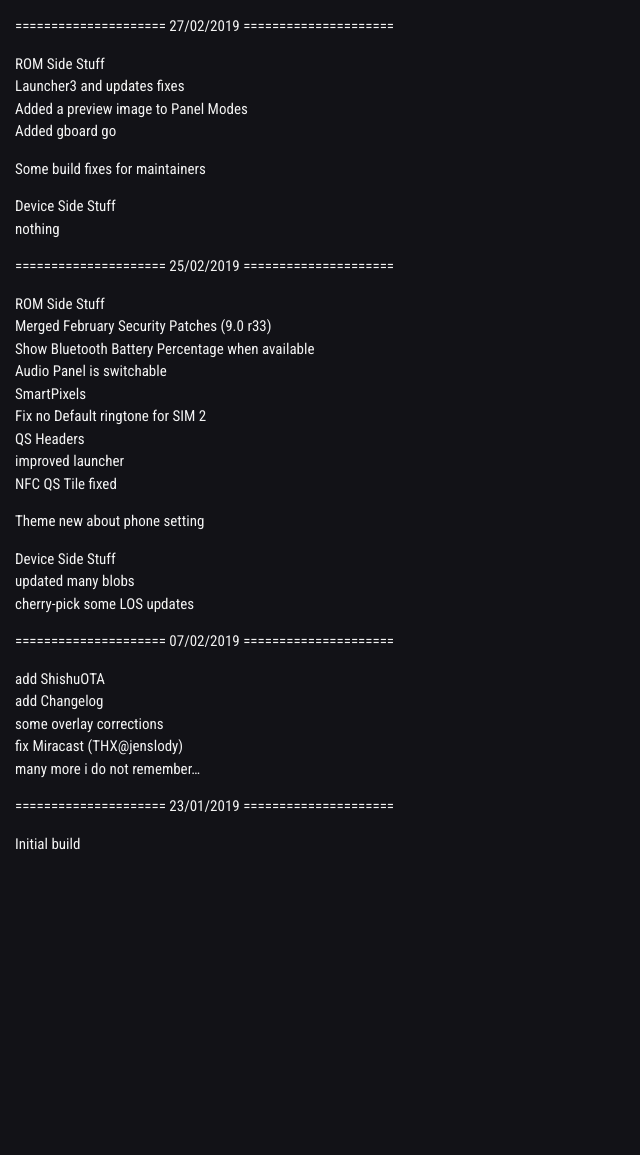
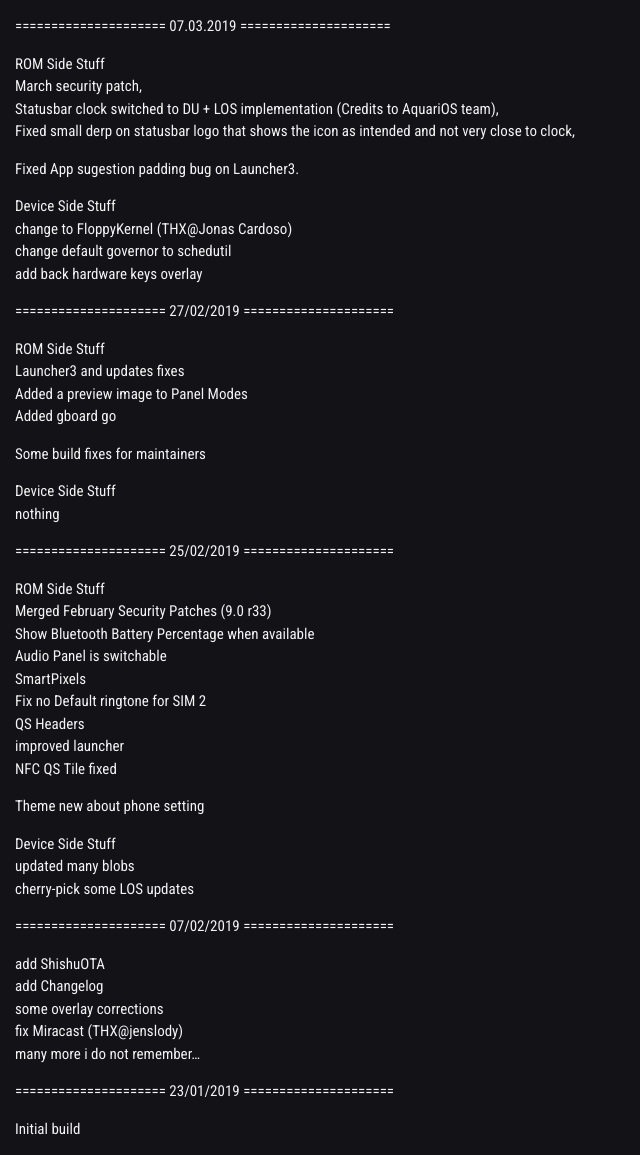
Before and after one commit to tyazx/BootleggersROM-Devices.github.io, a Jekyll site: the page built from _changelog/scorpio.md, in a window 1280 px wide. Shown: the whole page, without its empty margins (0-640 px from the left). Built offline with Jekyll 4.4.1, drawn with Linux system fonts in a browser that asks for light colours; nearby versions of some CDN libraries; before the commit the page ends 900 px from its top, so only the background shows below that.

Commit message:
scorpio: update changelog

```diff
--- a/_changelog/scorpio.md
+++ b/_changelog/scorpio.md
@@ -2,6 +2,20 @@
 title:scorpio
 layout:changelayout
 ---
+=====================
+    07.03.2019
+=====================
+* ROM Side Stuff
+* March security patch,
+* Statusbar clock switched to DU + LOS implementation (Credits to AquariOS team),
+* Fixed small derp on statusbar logo that shows the icon as intended and not very close to clock,
+* Fixed App sugestion padding bug on Launcher3.
+
+* Device Side Stuff
+* change to FloppyKernel (THX@Jonas Cardoso)
+* change default governor to schedutil
+* add back hardware keys overlay
+
 =====================
     27/02/2019
 =====================
```
